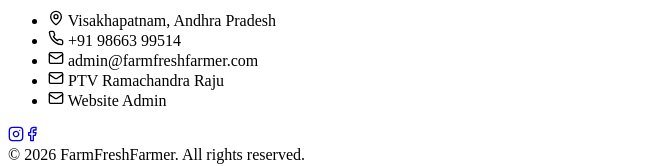
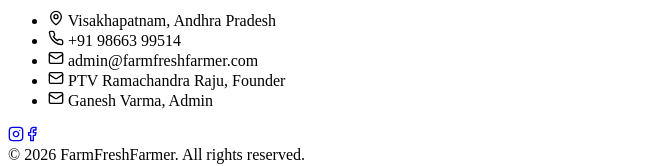
Before and after one commit to 2ftt6cbxvh-sketch/farmfreshfarmre, a React (Vite) app in the folder client/: page / in a window 1280 px wide. Shown: the part 2134-2300 px from the top of the page, without its empty margins (0-657 px from the left). Built offline with nearby package versions, Linux system fonts and the light colour scheme; no server answers; a web font is replaced by a local one.

Commit message:
Update contact information in Footer component

```diff
--- a/client/src/components/Footer.tsx
+++ b/client/src/components/Footer.tsx
@@ -56,8 +56,8 @@
             <li className="flex items-start gap-2"><MapPin size={16} className="mt-0.5 shrink-0" /> Visakhapatnam, Andhra Pradesh</li>
             <li className="flex items-center gap-2"><Phone size={16} /> +91 98663 99514</li>
             <li className="flex items-center gap-2"><Mail size={16} /> admin@farmfreshfarmer.com</li>
-            <li className="flex items-center gap-2"><Mail size={16} /> PTV Ramachandra Raju</li>
-            <li className="flex items-center gap-2"><Mail size={16} /> Website Admin</li>
+            <li className="flex items-center gap-2"><Mail size={16} /> PTV Ramachandra Raju, Founder</li>
+            <li className="flex items-center gap-2"><Mail size={16} /> Ganesh Varma, Admin</li>
           </ul>
           <div className="flex gap-3 mt-4">
             <a href="#" aria-label="Instagram" className="p-2 rounded-full bg-sidebar-accent hover-elevate"><Instagram size={16} /></a>
```
